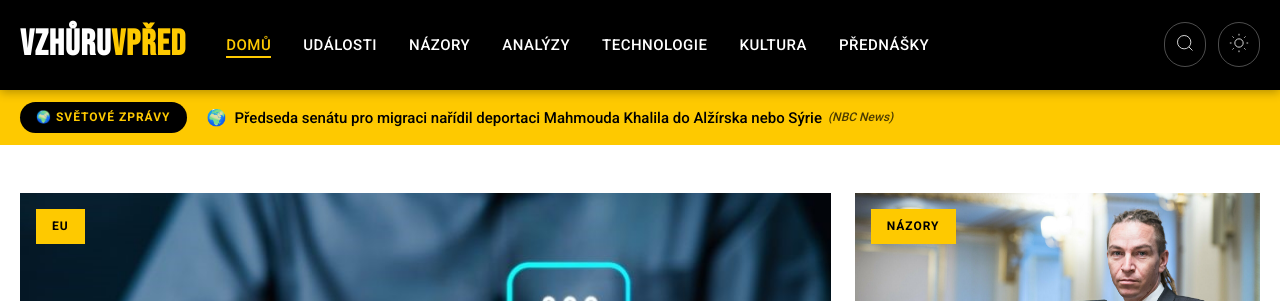
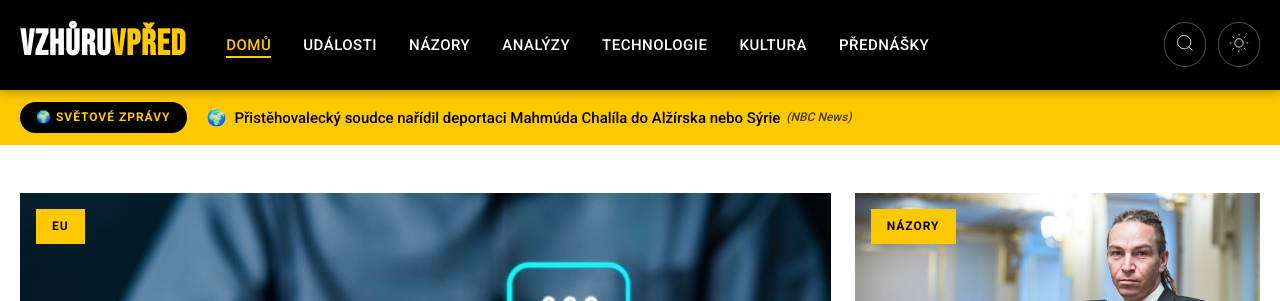
Before and after one commit to tangero/vzhuruvpred, a Jekyll site: the page built from index.html, in a window 1280 px wide and 900 px high. Shown: the top 301 px of the window. Built offline with Jekyll 4.4.1, drawn with Linux system fonts in a browser that asks for light colours; part of the change alters nothing that is shown.

Commit message:
Update world news 2025-09-19 03:05

```diff
--- a/_data/world_news.json
+++ b/_data/world_news.json
@@ -1,5 +1,5 @@
 {
-  "last_updated": "2025-09-19T01:21:05",
+  "last_updated": "2025-09-19T02:59:54",
   "articles": [
     {
       "flag": "🌍",
@@ -10,18 +10,18 @@
       "urlToImage": "https://assets1.cbsnewsstatic.com/hub/i/r/2025/09/15/04d2347e-3da3-4716-8b4d-daee356c4552/thumbnail/1200x630/0d7bcb6e51028f06bd911461e874ff56/gettyimages-2235633457.jpg",
       "source": "CBS News",
       "publishedAt": "2025-09-18T01:06:00Z",
-      "description": "Prezident Trump ve středu pozdě večer vyzval k prošetření údajných sponzorů hnutí antifa."
+      "description": "Prezident Trump ve středu pozdě večer vyzval k vyšetřování údajných sponzorů antify."
     },
     {
       "flag": "🌍",
       "country": "global",
-      "title": "Předseda senátu pro migraci nařídil deportaci Mahmouda Khalila do Alžírska nebo Sýrie",
+      "title": "Přistěhovalecký soudce nařídil deportaci Mahmúda Chalíla do Alžírska nebo Sýrie",
       "original_title": "Immigration judge orders Mahmoud Khalil to be deported to Algeria or Syria - NBC News",
       "url": "https://www.nbcnews.com/news/us-news/immigration-judge-orders-mahmoud-khalil-deported-algeria-syria-rcna232049",
       "urlToImage": "https://media-cldnry.s-nbcnews.com/image/upload/t_nbcnews-fp-1200-630,f_auto,q_auto:best/rockcms/2025-09/250917-Mahmoud-Khalil-ac-841p-c07458.jpg",
       "source": "NBC News",
       "publishedAt": "2025-09-18T01:05:00Z",
-      "description": "Podle soudních dokumentů podaných ve středu nařídil imigrační soud deportovat Mahmouda Khalila do Alžírska nebo Sýrie s odůvodněním, že ve své žádosti o zelenou kartu zamlčel informace."
+      "description": "Imigrační soudce nařídil deportaci Mahmouda Khalila do Alžírska nebo Sýrie, údajně proto, že ve své žádosti o zelenou kartu zamlčel informace, uvádějí soudní dokumenty podané ve středu"
     },
     {
       "flag": "🌍",
@@ -32,7 +32,7 @@
       "urlToImage": "https://dims.apnews.com/dims4/default/2cfa694/2147483647/strip/true/crop/6000x3375+0+312/resize/1440x810!/quality/90/?url=https%3A%2F%2Fassets.apnews.com%2Fc2%2Ff1%2Fd8a2c32c8595fb824f5bcf1c219d%2Fe2acf8cde75a4c44a9c2ce0352d348f1",
       "source": "Associated Press",
       "publishedAt": "2025-09-18T00:10:00Z",
-      "description": "Plán Washingtonu Commanders vrátit se na místo svého bývalého domova na stadionu RFK překonal poslední překážku v místní legislativě."
+      "description": "Plán Washingtonu Commanders vrátit se na místo svého bývalého domova na stadion RFK překonal poslední překážku v místní legislativě."
     },
     {
       "flag": "🌍",
@@ -43,7 +43,7 @@
       "urlToImage": "https://i0.wp.com/9to5mac.com/wp-content/uploads/sites/6/2025/09/iphone-17-event-13.56.28.jpg?resize=1200%2C628&quality=82&strip=all&ssl=1",
       "source": "9to5Mac",
       "publishedAt": "2025-09-17T23:39:00Z",
-      "description": "V novém videu natočeném kompletně na iPhone 17 Pro podrobně zkoumá fotoaparáty nové řady iPhonu 17. A tohle zjistil."
+      "description": "V novém videu natočeném výhradně na iPhone 17 Pro podrobně zkoumá fotoaparáty nové řady iPhone 17. A tohle zjistil."
     },
     {
       "flag": "🌍",
@@ -59,7 +59,7 @@
     {
       "flag": "🌍",
       "country": "global",
-      "title": "Ten, díky komu jsem se stala krásnou: Film | Prime Video – Tiskový web Amazon MGM Studios",
+      "title": "Tenkrát v létě: Film | Prime Video – Tiskový web Amazon MGM Studios",
       "original_title": "The Summer I Turned Pretty The Movie | Prime Video - Amazon MGM Studios Press Site",
       "url": "http://press.amazonmgmstudios.com/us/en/press-release/well-see-you-back-in-cousins-beach-prime-video-ann",
       "urlToImage": null,
@@ -70,18 +70,18 @@
     {
       "flag": "🌍",
       "country": "global",
-      "title": "Republikáni zmařili snahu o odsouzení poslankyně Ilhan Omarové",
+      "title": "Snaha o odsouzení poslankyně Ilhan Omar ztroskotala na odpadlictví v GOP",
       "original_title": "GOP defections sink effort to censure Rep. Ilhan Omar - Politico",
       "url": "https://www.politico.com/live-updates/2025/09/17/congress/house-sinks-omar-censure-00570054",
       "urlToImage": "https://www.politico.com/dims4/default/78accf6/2147483647/resize/1200x/quality/90/?url=https%3A%2F%2Fstatic.politico.com%2F17%2Ff8%2F1d6b4b8547a8b847ec3606effa5f%2Fu-s-congress-34992.jpg",
       "source": "Politico",
       "publishedAt": "2025-09-17T22:31:54Z",
-      "description": "Poslankyně Nancy Maceová předložila návrh s odvoláním na reakci minnesotské demokratky na smrt Charlie Kirka."
+      "description": "Poslankyně Nancy Maceová předložila návrh s odvoláním na reakci minnesotské demokratky na smrt Charlieho Kirka."
     },
     {
       "flag": "🌍",
       "country": "global",
-      "title": "Díky DNA vyvinuté u ryb se můžete držet za zadek",
+      "title": "Svou zadnici vděčíte za DNA, která se vyvinula u ryb",
       "original_title": "You can hold on to your butts thanks to DNA that evolved in fish - Ars Technica",
       "url": "https://arstechnica.com/science/2025/09/distinct-digits-may-have-evolved-by-using-dna-that-makes-the-cloaca/",
       "urlToImage": "https://cdn.arstechnica.net/wp-content/uploads/2025/09/GettyImages-1280616637-1152x648.jpg",
@@ -92,24 +92,24 @@
     {
       "flag": "🇫🇷",
       "country": "fr",
-      "title": "Odvolání Engardia: Mohla by San Francisco skutečně znovu otevřít Velkou dálnici?",
+      "title": "Engardio navrhuje znovuotevření Great Highway: Mohl by San Francisco obnovit provoz na této tepně?",
       "original_title": "Engardio recall: Could San Francisco really reopen the Great Highway? - San Francisco Chronicle",
       "url": "https://www.sfchronicle.com/sf/article/sf-recall-engardio-reopen-great-highway-21053460.php",
       "urlToImage": "https://s.hdnux.com/photos/01/54/44/76/28462982/3/rawImage.jpg",
       "source": "San Francisco Chronicle",
       "publishedAt": "2025-09-17T22:07:30Z",
-      "description": "Přes vítězství kampaně za odvolání by znovuotevření Great Highway v San Franciscu byla dlouhá a obtížná bitva."
+      "description": "Přes vítězství kampaně za odvolání by znovuotevření Great Highway v San Franciscu byla dlouhá a těžká bitva."
     },
     {
       "flag": "🌍",
       "country": "global",
-      "title": "Největší zásah RFK Jr. do vakcinační politiky teprve přijde - vox.com",
+      "title": "Největší zásah RFK Jr. do vakcinační politiky teprve přijde",
       "original_title": "RFK Jr.’s biggest disruption yet to vaccine policy is coming - vox.com",
       "url": "https://www.vox.com/health/461858/cdc-susan-monarez-rfk-jr-vaccine-guidelines",
       "urlToImage": "https://platform.vox.com/wp-content/uploads/sites/2/2025/09/GettyImages-2235970360.jpg?quality=90&strip=all&crop=0%2C10.732984293194%2C100%2C78.534031413613&w=1200",
       "source": "Vox",
       "publishedAt": "2025-09-17T21:50:00Z",
-      "description": "Expertní poradní výbor by mohl změnit očkovací pokyny pro hepatitidu B, spalničky, Covid a další. Monarez uvedl, že rozhodnutí nejsou vedena kvalitní vědou."
+      "description": "Odborný poradní výbor by mohl změnit očkovací doporučení pro hepatitidu B, spalničky, Covid a další. Monarez uvedl, že rozhodnutí nejsou vedena dobrou vědou."
     },
     {
       "flag": "🇬🇧",
@@ -120,40 +120,40 @@
       "urlToImage": "https://ichef.bbci.co.uk/news/1024/branded_news/8102/live/3536f7e0-93f9-11f0-8750-ed240c52ff67.jpg",
       "source": "BBC News",
       "publishedAt": "2025-09-17T21:30:05Z",
-      "description": "Britská vláda označuje dohodu za největší obchodní transakci svého druhu a očekává, že vytvoří více než 7600 „vysoce kvalitních pracovních míst“."
+      "description": "Britská vláda mluví o největší obchodní dohodě svého druhu a očekává, že vytvoří více než 7600 „kvalitních pracovních míst“."
     },
     {
       "flag": "🌍",
       "country": "global",
-      "title": "Spoluzakladatel Ben & Jerry's Jerry Greenfield rezignoval kvůli sporu s majitelem Unilever",
+      "title": "Spoluzakladatel Ben & Jerry's Jerry Greenfield rezignoval kvůli sporu s vlastníkem Unilever",
       "original_title": "Ben & Jerry's co-founder Jerry Greenfield resigns over dispute with owner Unilever - NPR",
       "url": "https://www.npr.org/2025/09/17/nx-s1-5544283/ben-jerrys-jerry-greenfield-resigns-unilever",
       "urlToImage": "https://npr.brightspotcdn.com/dims3/default/strip/false/crop/2225x1251+136+226/resize/1400/quality/100/format/jpeg/?url=http%3A%2F%2Fnpr-brightspot.s3.amazonaws.com%2Fb3%2F86%2F8bc338d9410394148f8462207526%2Fgettyimages-91014224.jpg",
       "source": "NPR",
       "publishedAt": "2025-09-17T21:19:28Z",
-      "description": "Greenfield uvedl, že vermontského výrobce zmrzliny Unilever „umlčel a odsunul stranou ze strachu, že by rozhněval ty u moci“."
+      "description": "Greenfield uvedl, že tento vermontský výrobce zmrzliny byl podle nadnárodní společnosti Unilever, která Ben & Jerry's koupila v roce 2000, „umlčen a odsunut stranou ze strachu, že by to rozhněvalo ..."
     },
     {
       "flag": "🇫🇷",
       "country": "fr",
-      "title": "Google nasazuje Android 16 QPR2 Beta 2 pro telefony Pixel – 9to5Google",
+      "title": "Google nasazuje Android 16 QPR2 Beta 2 pro Pixel – 9to5Google",
       "original_title": "Google rolling out Android 16 QPR2 Beta 2 for Pixel - 9to5Google",
       "url": "http://9to5google.com/2025/09/17/android-16-qpr2-beta-2-pixel/",
       "urlToImage": "https://i0.wp.com/9to5google.com/wp-content/uploads/sites/4/2025/09/Android-16-QPR1-logo-3.jpg?resize=1200%2C628&quality=82&strip=all&ssl=1",
       "source": "9to5google.com",
       "publishedAt": "2025-09-17T20:02:00Z",
-      "description": "Program Android 16 Beta pokračuje i dnes verzí QPR2 Beta 2 pro zařízení Google, včetně řady Pixel 10."
+      "description": "Program Android 16 Beta pokračuje dnes vydáním QPR2 Beta 2 pro zařízení Google, včetně řady Pixel 10."
     },
     {
       "flag": "🇺🇸",
       "country": "us",
-      "title": "Vdova po Navalném tvrdí, že nové laboratorní testy dokazují, že byl ve vězení otráven",
+      "title": "Vdova po Navalném tvrdí, že nové laboratorní důkazy prokazují, že byl ve vězení otráven",
       "original_title": "Navalny’s widow says new lab evidence proves he was poisoned in prison - The Washington Post",
       "url": "https://www.washingtonpost.com/world/2025/09/17/navalny-poisoned-russia-yulia-navalnaya/",
       "urlToImage": "https://www.washingtonpost.com/wp-apps/imrs.php?src=https://arc-anglerfish-washpost-prod-washpost.s3.amazonaws.com/public/3NLTTYVFWA2Z7457RQVTS6GXPM_size-normalized.jpg&w=1440",
       "source": "The Washington Post",
       "publishedAt": "2025-09-17T19:12:17Z",
-      "description": "Dva laboratoře otestovaly Navalného vzorky, které byly propašovány z Ruska, a dospěly k závěru, že byl otráven, řekla jeho žena. Jako oficiální příčina smrti bylo uvedeno onemocnění."
+      "description": "Dva laboratoře otestovaly Navalného vzorky, které byly propašovány z Ruska, a dospěly k závěru, že byl otráven, řekla jeho manželka. Jako oficiální příčina smrti bylo uvedeno onemocnění."
     },
     {
       "flag": "🌍",
@@ -169,51 +169,51 @@
     {
       "flag": "🌍",
       "country": "global",
-      "title": "Bills vs. Dolphins představuje soudržnost/chaos v budování týmu",
+      "title": "Bills vs. Dolphins představuje soudržnost/rozvrat v budování týmu",
       "original_title": "Bills vs. Dolphins represents cohesion/disarray in team building - Buffalo Rumblings",
       "url": "https://www.buffalorumblings.com/116148/bills-vs-dolphins-represents-cohesion-disarray-in-team-building",
       "urlToImage": "https://platform.buffalorumblings.com/wp-content/uploads/sites/51/2025/09/gettyimages-1449971327.jpg?quality=90&strip=all&crop=0%2C10.738783586608%2C100%2C78.522432826784&w=1200",
       "source": "Buffalo Rumblings",
       "publishedAt": "2025-09-17T19:05:40Z",
-      "description": "Bills a Dolphins míří opačnými směry."
+      "description": "Bills a Dolphins míří v tuto chvíli opačnými směry."
     },
     {
       "flag": "🌍",
       "country": "global",
-      "title": "Ruští vojáci cvičí a převychovávají ukrajinské děti, zjistili výzkumníci z Yale",
+      "title": "Rusko podrobuje ukrajinské děti vojenskému výcviku a převýchově, zjistili výzkumníci z Yale",
       "original_title": "Russia gives Ukrainian kids military training and reeducation, Yale researchers find - NPR",
       "url": "https://www.npr.org/2025/09/17/nx-s1-5544256/russia-ukraine-war-children-military-training-reeducation-yale",
       "urlToImage": "https://npr.brightspotcdn.com/dims3/default/strip/false/crop/5000x2813+0+0/resize/1400/quality/100/format/jpeg/?url=http%3A%2F%2Fnpr-brightspot.s3.amazonaws.com%2Fa9%2F5c%2Fd57175a846829f450f0e4bd5b78d%2Fgettyimages-2217550099.jpg",
       "source": "NPR",
       "publishedAt": "2025-09-17T18:48:05Z",
-      "description": "Laboratoř pro humanitární výzkum Yale tvrdí, že ruská síť zařízení pro ukrajinské děti je větší, než se myslelo, a programy zahrnují vojenský výcvik i pro děti od osmi let."
+      "description": "Humanitární laboratoř Yale tvrdí, že ruská síť zařízení pro ukrajinské děti je větší, než se dosud myslelo, a programy zahrnují vojenský výcvik i pro osmileté děti."
     },
     {
       "flag": "🌍",
       "country": "global",
-      "title": "Ministerstvo spravedlnosti žaluje Maine a Oregon a zvyšuje tlak na předání volebních dat",
+      "title": "Ministerstvo spravedlnosti žaluje Maine a Oregon a zvyšuje tlak na poskytnutí údajů o voličích",
       "original_title": "The Justice Department sues Maine and Oregon, ratcheting up demands for voter data - NPR",
       "url": "https://www.npr.org/2025/09/17/nx-s1-5544354/voter-data-lawsuit-oregon-maine",
       "urlToImage": "https://npr.brightspotcdn.com/dims3/default/strip/false/crop/6000x3375+0+0/resize/1400/quality/100/format/jpeg/?url=http%3A%2F%2Fnpr-brightspot.s3.amazonaws.com%2Fa2%2F6d%2Fda64a63b4840a02fc3c066ac8167%2Fap25219590138446.jpg",
       "source": "NPR",
       "publishedAt": "2025-09-17T18:28:05Z",
-      "description": "Ministerstvo spravedlnosti stupňuje požadavky na citlivá data od volebních úředníků a žaluje dva státy pod demokratickou kontrolou, které dosud žádosti úřadu odmítaly."
+      "description": "Ministerstvo spravedlnosti stupňuje požadavky na citlivé údaje od volebních úředníků a žaluje dva státy pod demokratickou kontrolou, které dosud žádosti ministerstva odmítaly."
     },
     {
       "flag": "🌍",
       "country": "global",
-      "title": "Odsazená ředitelka CDC vypovídá, že byla propuštěna za odolávání nátlaku od RFK Jr.",
+      "title": "Odvolaná ředitelka CDC vypověděla, že byla propuštěna za odolávání nátlaku od RFK Jr.",
       "original_title": "Ousted CDC director testifies she was fired for resisting pressure from RFK Jr. - NPR",
       "url": "https://www.npr.org/sections/shots-health-news/2025/09/17/nx-s1-5544143/cdc-director-susan-monarez-testimony-rfk",
       "urlToImage": "https://npr.brightspotcdn.com/dims3/default/strip/false/crop/1024x576+0+54/resize/1400/quality/100/format/jpeg/?url=http%3A%2F%2Fnpr-brightspot.s3.amazonaws.com%2F2c%2Fd0%2F8ec3319140d1986b5b1142c135f7%2Fgettyimages-2235936726.jpg",
       "source": "NPR",
       "publishedAt": "2025-09-17T18:11:24Z",
-      "description": "Susan Monarezová říká, že RFK Jr. jí řekl, aby se zavazovala k rozhodnutím předem, bez posouzení důkazů a aby odmítala odborníky na vakcíny."
+      "description": "Susan Monarezová tvrdí, že RFK Jr. jí řekl, aby se předem zavazovala k rozhodnutím bez posouzení důkazů a aby ignorovala odborníky na vakcíny."
     },
     {
       "flag": "🌍",
       "country": "global",
-      "title": "Apple představuje novinky iOS 26: screening hovorů, živý překlad, AutoMix a další",
+      "title": "Apple představuje novinky iOS 26: filtrování hovorů, živý překlad, AutoMix a další",
       "original_title": "Apple Details iOS 26 Features Like Call Screening, Live Translation, AutoMix, and More - MacRumors",
       "url": "https://www.macrumors.com/2025/09/17/apple-details-ios-26-features/",
       "urlToImage": "https://images.macrumors.com/t/p817t4gw5ljW1ROSxfadhn3mJew=/2500x/article-new/2025/06/iOS-26-Feature.jpg",
@@ -224,29 +224,29 @@
     {
       "flag": "🇺🇸",
       "country": "us",
-      "title": "Izraelské tanky obklíčily Gazu před pozemní invazí, EU navrhuje sankce v reakci na celosvětový odpor",
+      "title": "Izraelské tanky obklíčily Gazu před pozemní invazí, zatímco EU navrhuje sankce v reakci na celosvětový odpor",
       "original_title": "Israeli tanks surround Gaza City ahead of ground incursion as EU proposes sanctions amid global outcry - CNN",
       "url": "https://www.cnn.com/2025/09/17/middleeast/israel-gaza-ground-assault-satellite-imagery-intl",
       "urlToImage": "https://media.cnn.com/api/v1/images/stellar/prod/sep16-idfnorthofshaticamp.jpg?c=16x9&q=w_800,c_fill",
       "source": "CNN",
       "publishedAt": "2025-09-17T16:12:51Z",
-      "description": "Izraelské tanky se ve středu podle očitých svědků a satelitních snímků shromáždily na okraji Gazy před plánovanou pozemní operací do největšího městského prostoru enklávy."
+      "description": "Izraelské tanky se ve středu podle očitých svědků a satelitních snímků přesunuly na okraj Gazy před plánovanou pozemní operací v největším městě enklávy."
     },
     {
       "flag": "🌍",
       "country": "global",
-      "title": "Byl jsem pěkně nezkrotné dítě\" — pořad 'Fresh Air' nahlédl do zákulisí s Robertem Redfordem",
+      "title": "Byl jsem dost nezkrotné dítě.\" Pořad Fresh Air nahlédl do zákulisí s Robertem Redfordem",
       "original_title": "'I was quite a maverick kid' — 'Fresh Air' went behind the scenes with Robert Redford - NPR",
       "url": "https://www.npr.org/2025/09/17/nx-s1-5543292/robert-redford-fresh-air",
       "urlToImage": "https://npr.brightspotcdn.com/dims3/default/strip/false/crop/3952x2224+0+405/resize/1400/quality/100/format/jpeg/?url=http%3A%2F%2Fnpr-brightspot.s3.amazonaws.com%2Fab%2Ff8%2Fafaf29b24c6894e70c95c206dbad%2Fgettyimages-2661980.jpg",
       "source": "NPR",
       "publishedAt": "2025-09-17T15:51:40Z",
-      "description": "Legendární herec zemřel v úterý ve věku 89 let. „Neučil jsem se tak, jak jsem se měl učit…“ vysvětloval v roce 2013. „Došlo mi, že mé vzdělání začne, až vyjdu do světa.“"
+      "description": "Legendární herec zemřel v úterý v 89 letech. „Neučil jsem se tak, jak jsem se měl učit…,“ vysvětloval v roce 2013. „Došlo mi, že se budu vzdělávat, až vyjdu do světa.“"
     },
     {
       "flag": "🌍",
       "country": "global",
-      "title": "„Průlomový“ objev NASA je „nejblíže, co jsme kdy byli“ k nalezení života na Marsu",
+      "title": "Přelomový objev NASA je nejblíž, co jsme kdy byli k nalezení života na Marsu",
       "original_title": "‘Groundbreaking’ NASA Discovery Is ‘Closest We Have Ever Come’ to Finding Life on Mars - Good News Network",
       "url": "https://www.goodnewsnetwork.org/groundbreaking-nasa-discovery-is-closest-we-have-ever-come-to-finding-life-on-mars/",
       "urlToImage": "https://www.goodnewsnetwork.org/wp-content/uploads/2025/09/Credit-NASAJPL-CaltechMSSS.jpg",
@@ -257,29 +257,29 @@
     {
       "flag": "🌍",
       "country": "global",
-      "title": "Kopulovitý pachycefalosaur z rané křídy Mongolska",
+      "title": "Kopulovohlavý pachycefalosaur z rané křídy Mongolska",
       "original_title": "A domed pachycephalosaur from the early Cretaceous of Mongolia - Nature",
       "url": "https://www.nature.com/articles/s41586-025-09213-6",
       "urlToImage": "https://media.springernature.com/m685/springer-static/image/art%3A10.1038%2Fs41586-025-09213-6/MediaObjects/41586_2025_9213_Fig1_HTML.png",
       "source": "Nature.com",
       "publishedAt": "2025-09-17T15:11:15Z",
-      "description": "Pachycefalosaurid Zavacephale rinpoche z rané křídy Mongolska poskytuje klíčové poznatky o rané evoluci dinosaurů s kupolovitou hlavou, včetně vývoje frontoparietální klenby a oddělení sociosexuáln..."
+      "description": "Pachycefalosaurid Zavacephale rinpoche z rané křídy Mongolska poskytuje klíčové poznatky o rané evoluci dinosarů s kupolovitou hlavou, včetně vývoje frontoparietální klenby a oddělení sociosexuální..."
     },
     {
       "flag": "🌍",
       "country": "global",
-      "title": "Republikán Brad Raffensperger bude kandidovat na guvernéra Georgie poté, co se ve volbách 2020 postavil Trumpovi",
+      "title": "Republikán Brad Raffensperger bude kandidovat na guvernéra Georgie poté, co vzdoroval Trumpovi kvůli volbám v roce 2020",
       "original_title": "Republican Brad Raffensperger to run for Georgia governor after defying Trump over 2020 election - AP News",
       "url": "https://apnews.com/article/secretary-brad-raffensperger-georgia-republican-governor-2026-7c19e8f80d90d0fb7aad0e30b42a97a1",
       "urlToImage": "https://dims.apnews.com/dims4/default/8c200a6/2147483647/strip/true/crop/7246x4076+0+378/resize/1440x810!/quality/90/?url=https%3A%2F%2Fassets.apnews.com%2F89%2F10%2F40f175342faa15b84fed508e289d%2F6af9f5f0e4bd42669a409da8c0d50e07",
       "source": "Associated Press",
       "publishedAt": "2025-09-17T14:44:00Z",
-      "description": "Georgský ministr zahraničí Brad Raffensperger oznámil kandidaturu na guvernéra v roce 2026"
+      "description": "Georgijský ministr zahraničí Brad Raffensperger oznámil kandidaturu na guvernéra v roce 2026"
     },
     {
       "flag": "🌍",
       "country": "global",
-      "title": "Porucha motoru donutila Northrop Grumman odložit zásobovací misi k Mezinárodní vesmírné stanici",
+      "title": "Porucha motoru nutí Northrop Grumman odložit zásobování Mezinárodní vesmírné stanice",
       "original_title": "Engine trouble forces Northrop Grumman to delay supply delivery to International Space Station - AP News",
       "url": "https://apnews.com/article/northrop-grumman-nasa-space-station-1c616fa4fb267c2f5bd4306095515e3f",
       "urlToImage": "https://dims.apnews.com/dims4/default/f7277be/2147483647/strip/true/crop/5877x3306+0+306/resize/1440x810!/quality/90/?url=https%3A%2F%2Fassets.apnews.com%2Fad%2Fbc%2Ff0cd9f13d0ebd199f679881377ea%2Faef98c56a01e42ffa670270e7891c4bd",
@@ -296,7 +296,7 @@
       "urlToImage": "https://www.statnews.com/wp-content/uploads/2025/09/Vaccine_BandAid-1024x576.jpg",
       "source": "STAT",
       "publishedAt": "2025-09-17T13:52:45Z",
-      "description": "Mezi obavami z dostupnosti vakcín pro Američany sdružení zdravotních pojišťoven oznámilo, že jeho členské pojišťovny nadále plně hradí všechna očkování doporučená poradním výborem ACIP."
+      "description": "Obavy z přístupu Američanů k vakcínám: Pojišťovny budou i nadále hradit všechna očkování doporučená odborníky."
     }
   ]
 }
```
